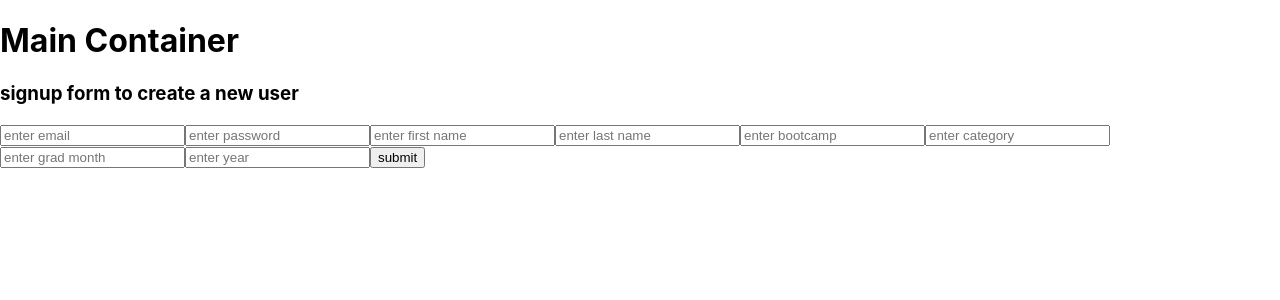
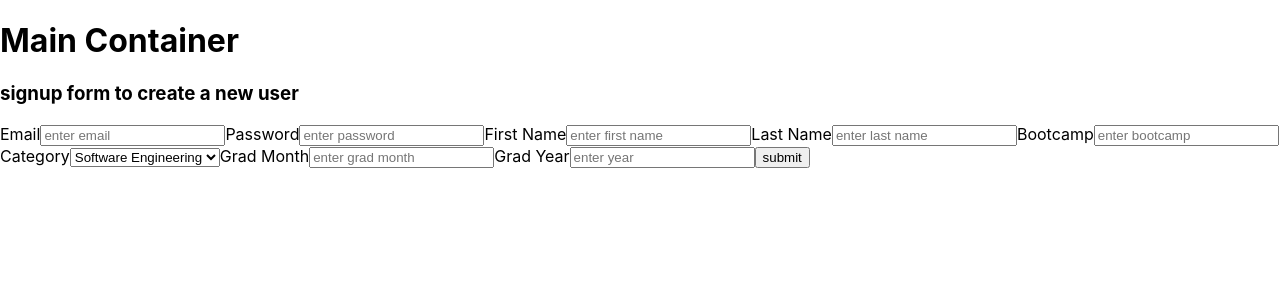
Before and after one commit to joffitzer/job-search-frontend, a React (Create React App) app: page /signup in a window 1280 px wide. Shown: the top 300 px of the page. Built offline with nearby package versions, Linux system fonts and the light colour scheme.

Commit message:
added labels to forms, set up employer home page, category drop down for forms, and redirect after posting a job

```diff
--- a/src/components/EmployerLogin.js
+++ b/src/components/EmployerLogin.js
@@ -25,10 +25,14 @@ class EmployerLogin extends React.Component {
         })
           .then(resp => resp.json())
           .then(response => {
-            localStorage.setItem("token", response.token)
-            this.props.logInUser(response.employer)
+            if (response.token && response.employer) {
+              localStorage.setItem("token", response.token)
+              this.props.logInUser(response.employer)
+              this.props.history.push("/employerhome")
+            } else {
+              alert('Invalid Username or Password')
+            }
           })
-        .then( () => this.props.history.push("/employerhome"))
       }
 
     submitHandler = (e) => {
@@ -42,14 +46,12 @@ class EmployerLogin extends React.Component {
 
     render() {
 
-        console.log('logged in user: ', this.props.loggedInUser)
-
         return (
             <div>
                 <h3>login form to sign in an existing employer</h3>
                 <form onSubmit={this.submitHandler}>
-                    <input type="text" name="email" value={this.state.email} placeholder="enter email" onChange={this.changeHandler} />
-                    <input type="text" name="password" value={this.state.password} placeholder="enter password" onChange={this.changeHandler} />
+                    <label>Email<input type="text" name="email" value={this.state.email} placeholder="enter email" onChange={this.changeHandler} /></label>
+                    <label>Password<input type="text" name="password" value={this.state.password} placeholder="enter password" onChange={this.changeHandler} /></label>
 
                     <input type="submit" value="submit" />
 
--- a/src/components/EmployerSignup.js
+++ b/src/components/EmployerSignup.js
@@ -56,12 +56,12 @@ class EmployerSignup extends React.Component {
             <div>
                 <h3>signup form to create a new employer</h3>
                 <form onSubmit={this.submitHandler}>
-                    <input type="text" name="email" value={this.state.email} placeholder="enter email" onChange={this.changeHandler} />
-                    <input type="text" name="password" value={this.state.password} placeholder="enter password" onChange={this.changeHandler} />
-                    <input type="text" name="name" value={this.state.name} placeholder="enter company name" onChange={this.changeHandler} />
-                    <input type="text" name="description" value={this.state.description} placeholder="enter company description" onChange={this.changeHandler} />
-                    <input type="text" name="logo" value={this.state.logo} placeholder="enter logo" onChange={this.changeHandler} />
-                    <input type="text" name="industry" value={this.state.industry} placeholder="enter industry" onChange={this.changeHandler} />
+                    <label>Email<input type="text" name="email" value={this.state.email} placeholder="enter email" onChange={this.changeHandler} /></label>
+                    <label>Password<input type="text" name="password" value={this.state.password} placeholder="enter password" onChange={this.changeHandler} /></label>
+                    <label>Company Name<input type="text" name="name" value={this.state.name} placeholder="enter company name" onChange={this.changeHandler} /></label>
+                    <label>Company Description<input type="text" name="description" value={this.state.description} placeholder="enter company description" onChange={this.changeHandler} /></label>
+                    <label>Company Logo<input type="text" name="logo" value={this.state.logo} placeholder="enter logo" onChange={this.changeHandler} /></label>
+                    <label>Industry<input type="text" name="industry" value={this.state.industry} placeholder="enter industry" onChange={this.changeHandler} /></label>
 
                     <input type="submit" value="submit" />
 
--- /dev/null
+++ b/src/components/JobPosted.js
@@ -0,0 +1,15 @@
+import React from 'react'
+import { Link } from 'react-router-dom'
+
+const JobPosted = () => {
+    return(
+        <div>
+            <h1>Thanks posting a job!</h1>
+            <Link to={`/myjobs`}>
+                Click here to see all of your jobs
+            </Link>
+        </div>
+    )
+}
+
+export default JobPosted;
--- a/src/components/Login.js
+++ b/src/components/Login.js
@@ -25,10 +25,14 @@ class Login extends React.Component {
         })
           .then(resp => resp.json())
           .then(response => {
-            localStorage.setItem("token", response.token)
-            this.props.logInUser(response.user)
+            if (response.token) {
+              localStorage.setItem("token", response.token)
+              this.props.logInUser(response.user)
+              this.props.history.push("/home")
+            } else {
+              alert('Invalid Username or Password')
+            }
           })
-        .then( () => this.props.history.push("/home"))
       }
 
     submitHandler = (e) => {
@@ -48,8 +52,8 @@ class Login extends React.Component {
             <div>
                 <h3>login form to sign in an existing user</h3>
                 <form onSubmit={this.submitHandler}>
-                    <input type="text" name="email" value={this.state.email} placeholder="enter email" onChange={this.changeHandler} />
-                    <input type="text" name="password" value={this.state.password} placeholder="enter password" onChange={this.changeHandler} />
+                    <label>Email<input type="text" name="email" value={this.state.email} placeholder="enter email" onChange={this.changeHandler} /></label>
+                    <label>Password<input type="text" name="password" value={this.state.password} placeholder="enter password" onChange={this.changeHandler} /></label>
 
                     <input type="submit" value="submit" />
 
--- a/src/components/PostJob.js
+++ b/src/components/PostJob.js
@@ -8,7 +8,7 @@ class PostJob extends React.Component {
     state = {
         title: "",
         location: "",
-        category: "",
+        category: "Software Engineering",
         summary: "",
         description: "",
         sal_range_low: "",
@@ -18,7 +18,6 @@ class PostJob extends React.Component {
 
     handleSubmit = (e) => {
         e.preventDefault();
-            console.log('logged in user before post of job: ', this.props.loggedInUser)
         let user
         if (this.props.loggedInUser.employer) {
             user = this.props.loggedInUser.employer
@@ -44,10 +43,10 @@ class PostJob extends React.Component {
             })
         })
         .then(res => res.json())
-        .then(newJob => {
-            console.log(newJob)
-            // return this.formatItem(newItem)
-        })
+        .then(res => console.log(res))
+        .then(() =>
+        this.props.history.push('/jobposted')
+    )
         // .then(formattedItem => this.setState({
         //     allPortfolioItems: [...this.state.allPortfolioItems, formattedItem],
         //     showForm: !this.state.showForm,
@@ -64,7 +63,7 @@ class PostJob extends React.Component {
     }
     render() {
 
-        console.log('state of post job: ', this.state)
+        console.log('state on post job: ', this.state)
 
         return(
             <div>
@@ -80,8 +79,9 @@ class PostJob extends React.Component {
                     </label>
                     <label>
                     Category:
-                    <input type="text" name="category" value={this.state.category} onChange={this.changeHandler} />
+                    <select name="category" value={this.state.category} onChange={this.changeHandler}><option value="Software Engineering">Software Engineering</option><option value="Data Science">Data Science</option><option value="UX/UI Design">UX/UI Design</option></select>
                     </label>
+                    {/* <input type="text" name="category" value={this.state.category} onChange={this.changeHandler} /> */}
                     <label>
                     Summary:
                     <input type="text" name="summary" value={this.state.summary} onChange={this.changeHandler} />
--- a/src/components/Signup.js
+++ b/src/components/Signup.js
@@ -60,14 +60,14 @@ class Signup extends React.Component {
             <div>
                 <h3>signup form to create a new user</h3>
                 <form onSubmit={this.submitHandler}>
-                    <input type="text" name="email" value={this.state.email} placeholder="enter email" onChange={this.changeHandler} />
-                    <input type="text" name="password" value={this.state.password} placeholder="enter password" onChange={this.changeHandler} />
-                    <input type="text" name="first_name" value={this.state.first_name} placeholder="enter first name" onChange={this.changeHandler} />
-                    <input type="text" name="last_name" value={this.state.last_name} placeholder="enter last name" onChange={this.changeHandler} />
-                    <input type="text" name="bootcamp" value={this.state.bootcamp} placeholder="enter bootcamp" onChange={this.changeHandler} />
-                    <input type="text" name="category" value={this.state.category} placeholder="enter category" onChange={this.changeHandler} />
-                    <input type="text" name="grad_month" value={this.state.grad_month} placeholder="enter grad month" onChange={this.changeHandler} />
-                    <input type="text" name="grad_year" value={this.state.grad_year} placeholder="enter year" onChange={this.changeHandler} />
+                    <label>Email<input type="text" name="email" value={this.state.email} placeholder="enter email" onChange={this.changeHandler} /></label>
+                    <label>Password<input type="text" name="password" value={this.state.password} placeholder="enter password" onChange={this.changeHandler} /></label>
+                    <label>First Name<input type="text" name="first_name" value={this.state.first_name} placeholder="enter first name" onChange={this.changeHandler} /></label>
+                    <label>Last Name<input type="text" name="last_name" value={this.state.last_name} placeholder="enter last name" onChange={this.changeHandler} /></label>
+                    <label>Bootcamp<input type="text" name="bootcamp" value={this.state.bootcamp} placeholder="enter bootcamp" onChange={this.changeHandler} /></label>
+                    <label>Category<select name="category" value={this.state.category} onChange={this.changeHandler}><option value="Software Engineering">Software Engineering</option><option value="Data Science">Data Science</option><option value="UX/UI Design">UX/UI Design</option></select></label>
+                    <label>Grad Month<input type="text" name="grad_month" value={this.state.grad_month} placeholder="enter grad month" onChange={this.changeHandler} /></label>
+                    <label>Grad Year<input type="text" name="grad_year" value={this.state.grad_year} placeholder="enter year" onChange={this.changeHandler} /></label>
 
                     <input type="submit" value="submit" />
 
--- a/src/containers/EmployerJobsContainer.js
+++ b/src/containers/EmployerJobsContainer.js
@@ -17,7 +17,7 @@ class EmployerJobsContainer extends React.Component {
     }
 
     deleteJob = (job) => {
-        fetch(`http://localhost:3000/api/v1/portfolio_items/${job.id}`,  {
+        fetch(`http://localhost:3000/api/v1/jobs/${job.id}`,  {
             method: 'DELETE'
         })
         .then(this.props.deleteJob(job))
--- a/src/containers/MainContainer.js
+++ b/src/containers/MainContainer.js
@@ -7,6 +7,7 @@ import EmployerLogin from '../components/EmployerLogin'
 import EmployerHome from '../components/EmployerHome'
 import EmployerJobsContainer from '../containers/EmployerJobsContainer'
 import PostJob from '../components/PostJob'
+import JobPosted from '../components/JobPosted'
 import JobCandidates from '../components/JobCandidates'
 import CandidateShow from '../components/CandidateShow'
 import Signup from '../components/Signup'
@@ -29,6 +30,7 @@ const MainContainer = () => {
             <Route exact path="/employerlogin" render={(routerProps) => <EmployerLogin {...routerProps}/>} />
             <Route exact path="/employerhome" render={(routerProps) => <EmployerHome {...routerProps}/>} />
             <Route exact path="/postjob" render={(routerProps) => <PostJob {...routerProps}/>} />
+            <Route exact path="/jobposted" render={(routerProps) => <JobPosted {...routerProps}/>} />
             <Route exact path="/myjobs" render={(routerProps) => <EmployerJobsContainer {...routerProps}/>} />
             <Route exact path="/candidates/job/:id" render={(routerProps) => <JobCandidates {...routerProps}/>} />
             <Route exact path="/candidates/:id" render={(routerProps) => <CandidateShow {...routerProps}/>} />
--- a/src/containers/Nav.js
+++ b/src/containers/Nav.js
@@ -12,8 +12,6 @@ class Nav extends React.Component {
 
 
     render() {
-
-        console.log('nav props: ', this.props)
 
         return (
             <div>
```
Also changed, not shown: src/components/EmployerHome.js (+32 -8 lines).
